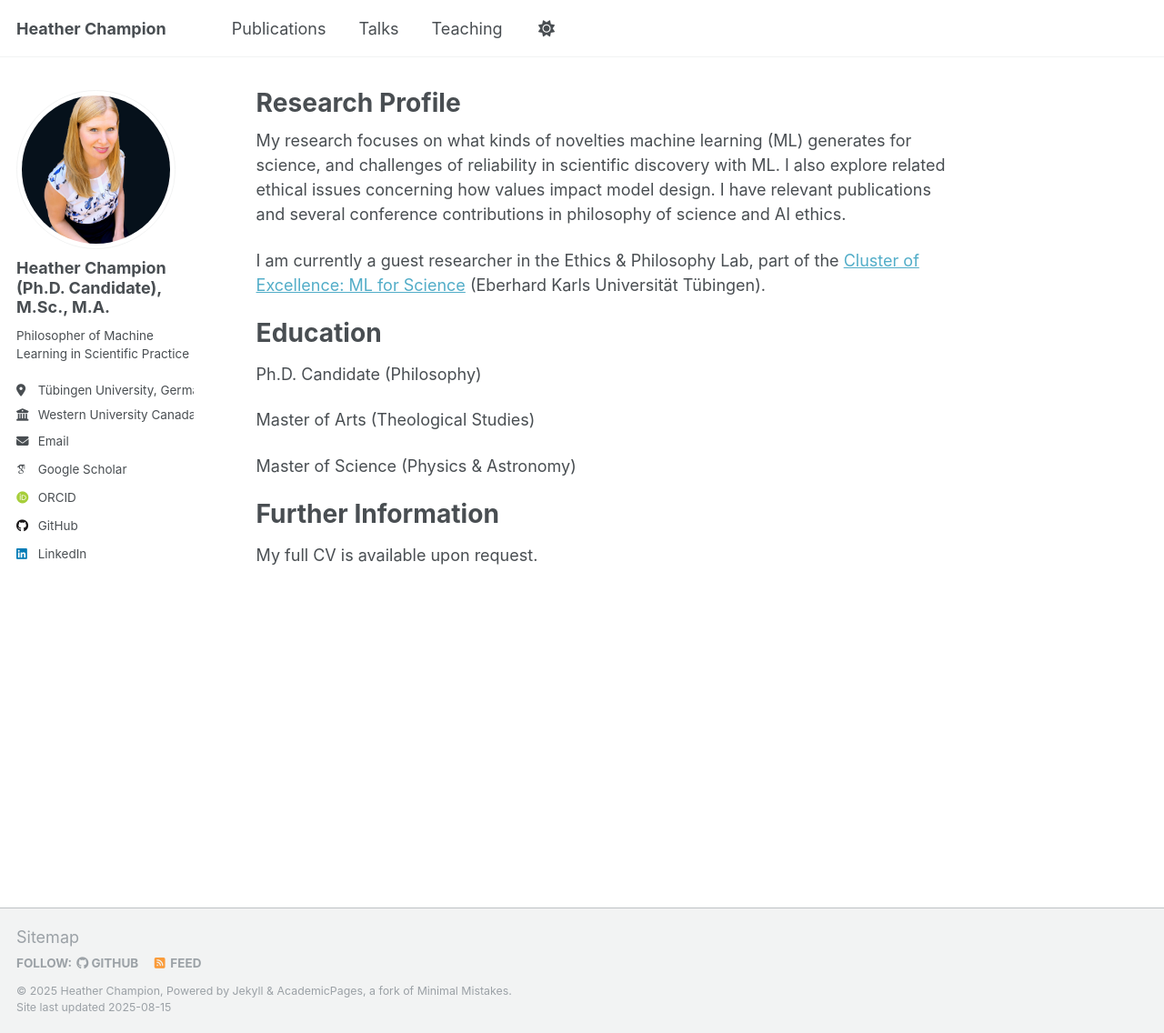
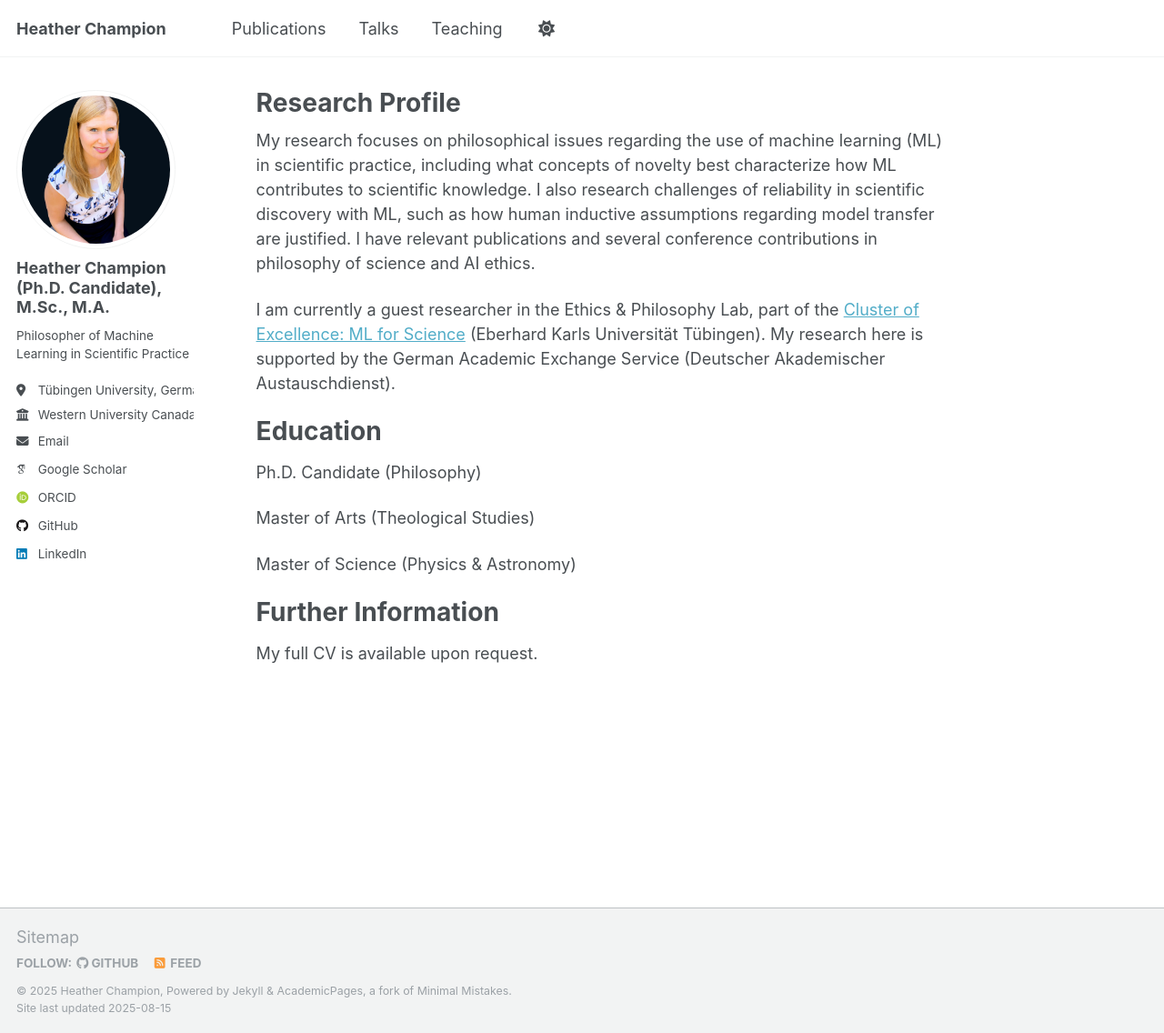
Before and after one commit to liminal-learner/champion, a Jekyll site: the page built from _pages/about.md, in a window 1280 px wide and 1136 px high. Shown: the whole window at 91% size. Built offline with Jekyll 4.4.1, drawn with Linux system fonts in a browser that asks for light colours; some web fonts are replaced; a script that is not in the unit is left out.

Commit message:
Update about.md

```diff
--- a/_pages/about.md
+++ b/_pages/about.md
@@ -7,9 +7,9 @@ redirect_from:
   - /about.html
 ---
 
-My research focuses on what kinds of novelties machine learning (ML) generates for science, and challenges of reliability in scientific discovery with ML. I also explore related ethical issues concerning how values impact model design. I have relevant publications and several conference contributions in philosophy of science and AI ethics.
+My research focuses on philosophical issues regarding the use of machine learning (ML) in scientific practice, including what concepts of novelty best characterize how ML contributes to scientific knowledge. I also research challenges of reliability in scientific discovery with ML, such as how human inductive assumptions regarding model transfer are justified. I have relevant publications and several conference contributions in philosophy of science and AI ethics.
 
-I am currently a guest researcher in the Ethics & Philosophy Lab, part of the [Cluster of Excellence: ML for Science](https://uni-tuebingen.de/en/research/core-research/cluster-of-excellence-machine-learning/research/research/cluster-research-groups/ethics-philosophy-lab/overview/) (Eberhard Karls Universität Tübingen).
+I am currently a guest researcher in the Ethics & Philosophy Lab, part of the [Cluster of Excellence: ML for Science](https://uni-tuebingen.de/en/research/core-research/cluster-of-excellence-machine-learning/research/research/cluster-research-groups/ethics-philosophy-lab/overview/) (Eberhard Karls Universität Tübingen). My research here is supported by the German Academic Exchange Service (Deutscher Akademischer Austauschdienst).
 
 
 Education
```
